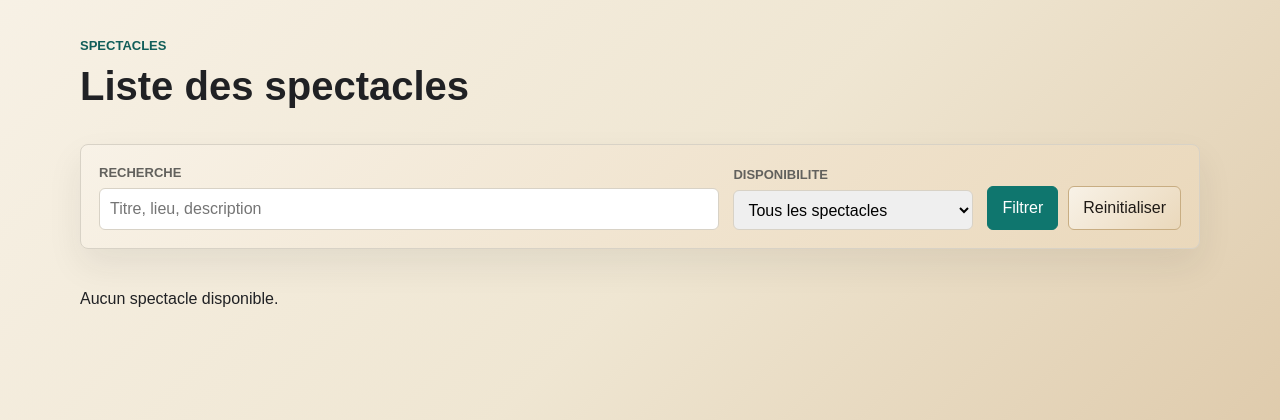
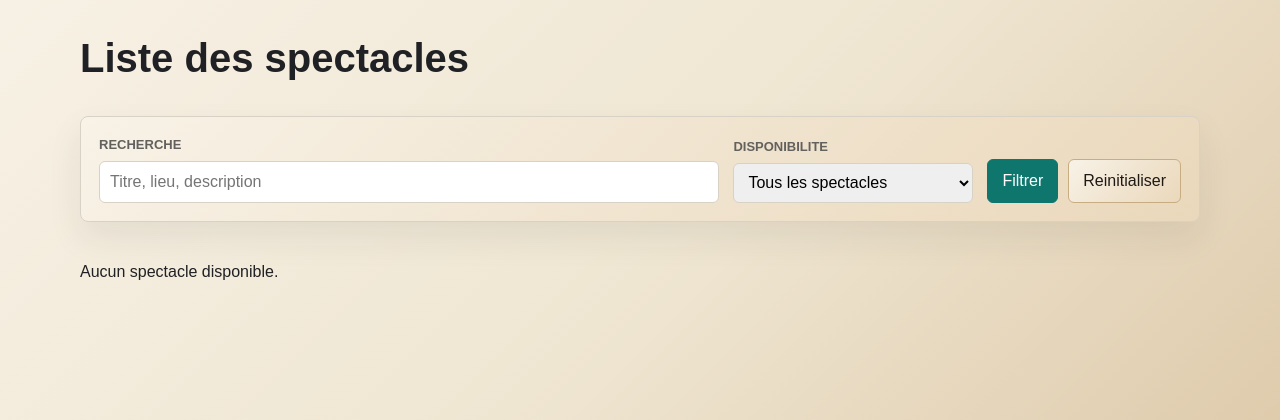
Before and after one commit to Dimson4448/reservationsDjango, a Django app: page /catalogue/show/ in a window 1280 px wide. Shown: the part 81-501 px from the top of the page. Run offline with Django 5.2, Linux system fonts and the light colour scheme; data that the repository does not hold is empty; parts of the project's set-up code (start-up, migrations or seed data) failed here and were passed over.

Commit message:
Simplify listing page headers

```diff
--- a/catalogue/templates/artist/index.html
+++ b/catalogue/templates/artist/index.html
@@ -5,7 +5,6 @@
 {% block content %}
 <section class="page-header">
     <div>
-        <p class="eyebrow">Artistes</p>
         <h1>{{ title }}</h1>
     </div>
     {% if perms.catalogue.add_artist %}
--- a/catalogue/templates/show/index.html
+++ b/catalogue/templates/show/index.html
@@ -5,7 +5,6 @@
 {% block content %}
 <section class="page-header">
     <div>
-        <p class="eyebrow">Spectacles</p>
         <h1>{{ title }}</h1>
     </div>
 </section>
```
